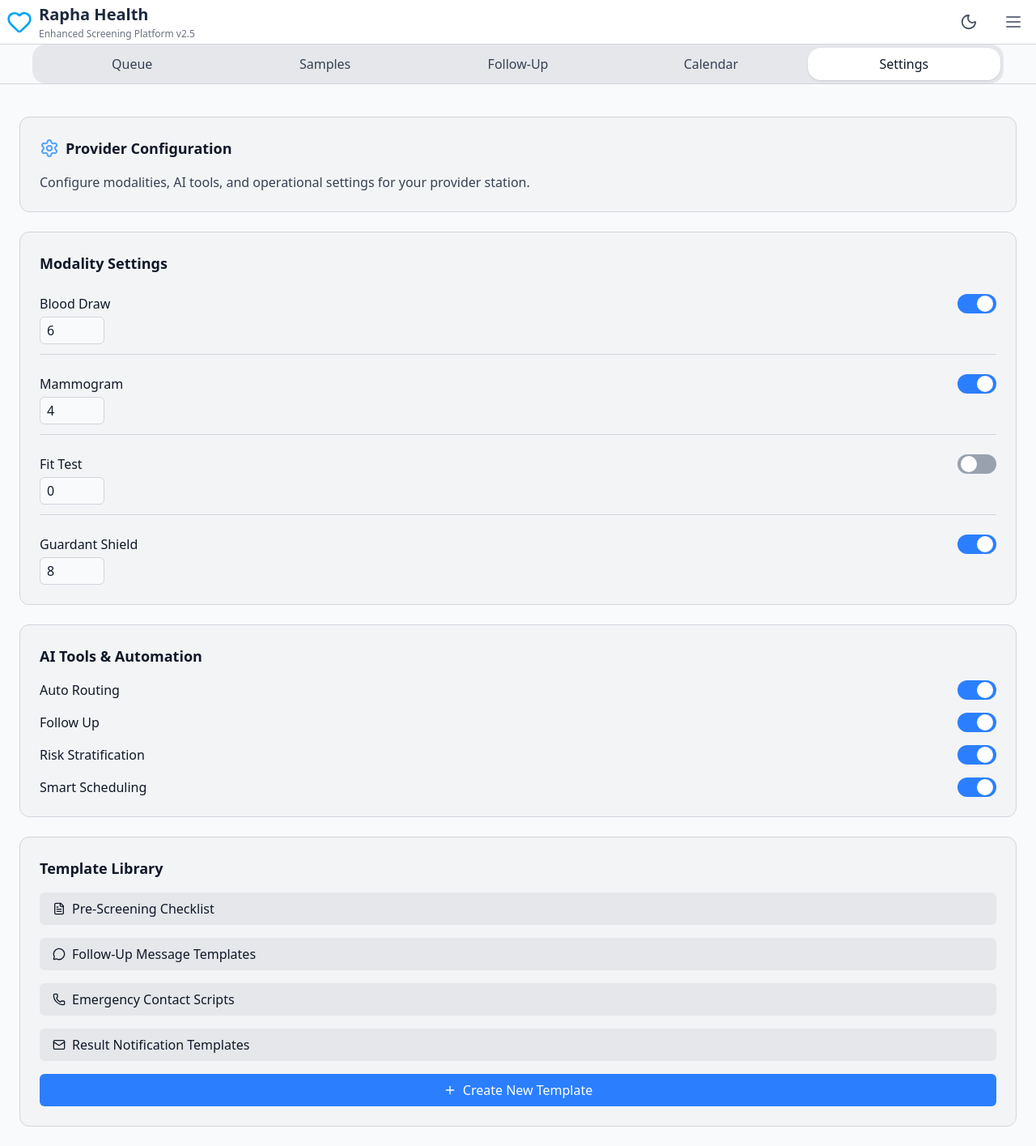
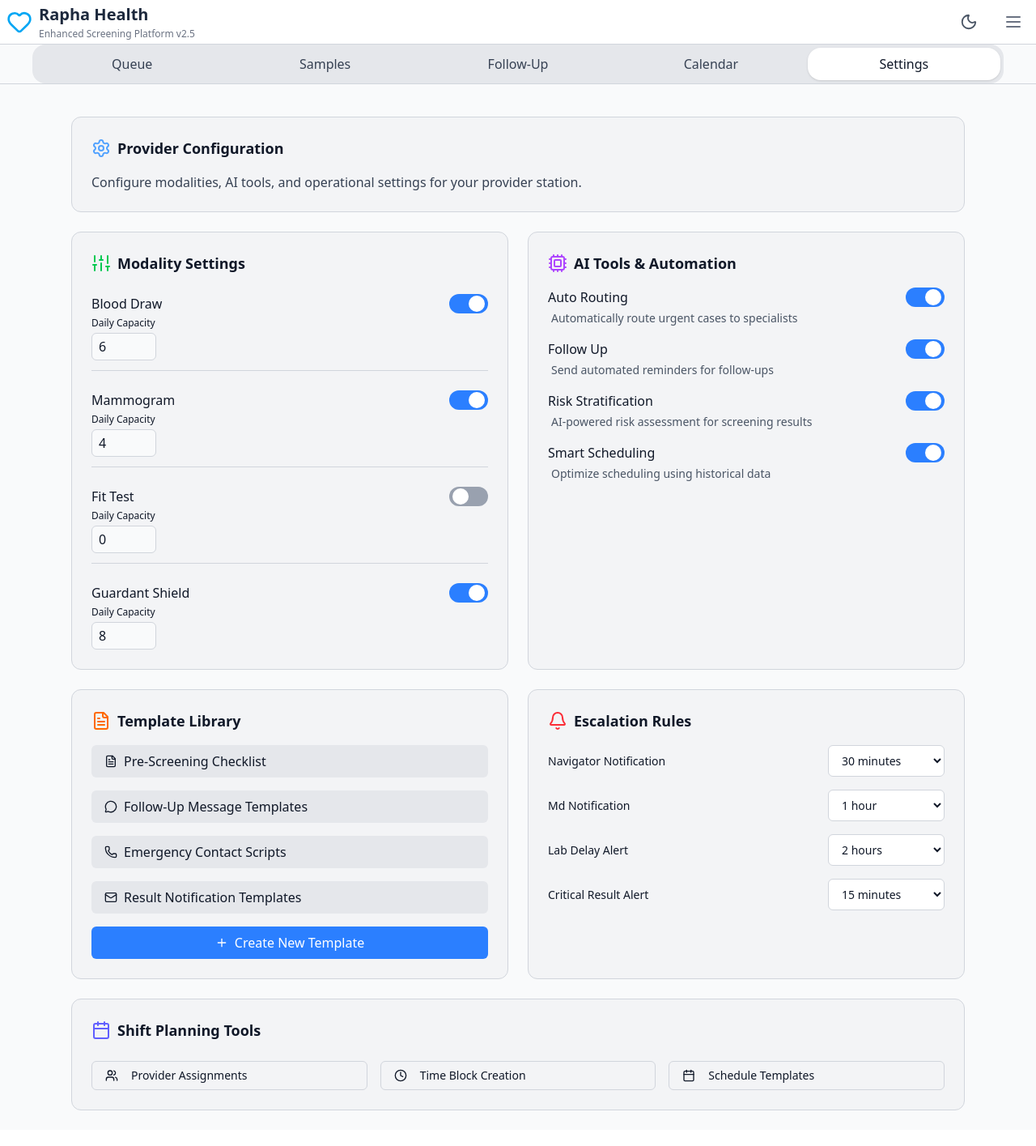
Before and after one commit to infoziantappwrite/my-rapha-health-app, a React (Vite) app: page /provider/settings in a window 1280 px wide. Shown: the whole page at 81% size. Built offline with nearby package versions, Linux system fonts and the light colour scheme.

Commit message:
settings page

```diff
--- a/src/pages/Provider_Portal/SettingsDashboard.jsx
+++ b/src/pages/Provider_Portal/SettingsDashboard.jsx
@@ -6,17 +6,14 @@ import {
   Mail,
   Plus,
   Settings,
+  Users,
+  Clock,
+  Calendar,
+  Cpu,
+  Sliders,
+  Bell,
 } from "lucide-react";
-
-// Toast Component
-const Toast = ({ message, onClose }) => (
-  <div className="fixed bottom-4 right-4 bg-blue-600 text-white px-4 py-2 rounded-md shadow-md flex items-center justify-between w-80 z-50">
-    <span>{message}</span>
-    <button onClick={onClose} className="ml-2 font-bold">
-      X
-    </button>
-  </div>
-);
+import NotificationToast from "../../components/NotificationToast";
 
 // Switch Component
 const Switch = ({ label, value, onChange }) => (
@@ -53,17 +50,39 @@ const SettingsDashboard = () => {
     smartScheduling: true,
   });
 
+  const [escalationRules, setEscalationRules] = useState({
+    navigator: "30 minutes",
+    md: "1 hour",
+    lab: "2 hours",
+    critical: "15 minutes",
+  });
+
   const handleSwitch = (key) => {
     setSwitchStates((prev) => ({ ...prev, [key]: !prev[key] }));
-    setToastMessage(`${key.replace(/([A-Z])/g, " $1")} toggled ${!switchStates[key] ? "ON" : "OFF"}`);
+    setToastMessage(
+      `${key.replace(/([A-Z])/g, " $1")} toggled ${
+        !switchStates[key] ? "ON" : "OFF"
+      }`
+    );
+  };
+
+  const handleDropdownChange = (key, value) => {
+    setEscalationRules((prev) => ({ ...prev, [key]: value }));
+    setToastMessage(`${key} updated to ${value}`);
   };
 
   return (
-    <div className="min-h-screen p-6 space-y-6  text-gray-900 dark:text-white">
+    <div className="min-h-screen p-6 space-y-6 text-gray-900 dark:text-white max-w-6xl mx-auto">
       {/* Toast */}
-      {toastMessage && <Toast message={toastMessage} onClose={() => setToastMessage("")} />}
+      {toastMessage && (
+        <NotificationToast
+          title="Notification"
+          content={toastMessage}
+          onClose={() => setToastMessage("")}
+        />
+      )}
 
-      {/* Provider Configuration Card */}
+      {/* Provider Configuration Card (Full Width Title Section) */}
       <div className="rounded-xl border p-6 space-y-4 bg-gray-100 dark:bg-gray-800 border-gray-300 dark:border-gray-700">
         <h4 className="flex items-center gap-2 text-lg font-bold">
           <Settings className="h-6 w-6 text-blue-400" /> Provider Configuration
@@ -73,43 +92,93 @@ const SettingsDashboard = () => {
         </p>
       </div>
 
-      {/* Modality Settings Card */}
+      {/* Grid Layout for 3 Next Sections */}
+      <div className="grid grid-cols-1 md:grid-cols-2 gap-6">
+        {/* Modality Settings */}
         <div className="rounded-xl border p-6 space-y-6 bg-gray-100 dark:bg-gray-800 border-gray-300 dark:border-gray-700">
-        <h4 className="text-lg font-bold">Modality Settings</h4>
-        {["bloodDraw", "mammogram", "fitTest", "guardantShield"].map((key, idx) => (
+          <h4 className="flex items-center gap-2 text-lg font-bold">
+            <Sliders className="h-6 w-6 text-green-500" /> Modality Settings
+          </h4>
+          {["bloodDraw", "mammogram", "fitTest", "guardantShield"].map(
+            (key, idx) => (
               <div key={key} className="space-y-1">
                 <Switch
-              label={key.replace(/([A-Z])/g, " $1").replace(/^./, str => str.toUpperCase())}
+                  label={key
+                    .replace(/([A-Z])/g, " $1")
+                    .replace(/^./, (str) => str.toUpperCase())}
                   value={switchStates[key]}
                   onChange={() => handleSwitch(key)}
                 />
+                <span className="block text-xs">Daily Capacity</span>
                 <input
                   type="number"
                   className="w-20 px-2 py-1 rounded-md border bg-gray-50 dark:bg-gray-700 border-gray-300 dark:border-gray-600 text-gray-900 dark:text-white"
-              value={key === "fitTest" ? 0 : key === "bloodDraw" ? 6 : key === "mammogram" ? 4 : 8}
-              onChange={(e) => console.log(`${key} value changed to ${e.target.value}`)}
+                  value={
+                    key === "fitTest"
+                      ? 0
+                      : key === "bloodDraw"
+                      ? 6
+                      : key === "mammogram"
+                      ? 4
+                      : 8
+                  }
+                  onChange={(e) =>
+                    console.log(`${key} value changed to ${e.target.value}`)
+                  }
                 />
-            {idx < 3 && <div className="h-px w-full my-2 bg-gray-300 dark:bg-gray-700" />}
+                {idx < 3 && (
+                  <div className="h-px w-full my-2 bg-gray-300 dark:bg-gray-700" />
+                )}
+              </div>
+            )
+          )}
+        </div>
+
+        {/* AI Tools & Automation */}
+        <div className="rounded-xl border p-6 space-y-4 bg-gray-100 dark:bg-gray-800 border-gray-300 dark:border-gray-700">
+          <h4 className="flex items-center gap-2 text-lg font-bold">
+            <Cpu className="h-6 w-6 text-purple-500" /> AI Tools & Automation
+          </h4>
+          {[
+            {
+              key: "autoRouting",
+              label: "Auto Routing",
+              description: "Automatically route urgent cases to specialists",
+            },
+            {
+              key: "followUp",
+              label: "Follow Up",
+              description: "Send automated reminders for follow-ups",
+            },
+            {
+              key: "riskStratification",
+              label: "Risk Stratification",
+              description: "AI-powered risk assessment for screening results",
+            },
+            {
+              key: "smartScheduling",
+              label: "Smart Scheduling",
+              description: "Optimize scheduling using historical data",
+            },
+          ].map(({ key, label, description }) => (
+            <div key={key} className="space-y-1">
+              <Switch
+                label={label}
+                value={switchStates[key]}
+                onChange={() => handleSwitch(key)}
+              />
+              <p className="text-sm text-gray-600 dark:text-gray-400 ml-1">
+                {description}
+              </p>
             </div>
           ))}
         </div>
 
-      {/* AI Tools & Automation Card */}
-      <div className="rounded-xl border p-6 space-y-4 bg-gray-100 dark:bg-gray-800 border-gray-300 dark:border-gray-700">
-        <h4 className="text-lg font-bold">AI Tools & Automation</h4>
-        {["autoRouting", "followUp", "riskStratification", "smartScheduling"].map((key) => (
-          <Switch
-            key={key}
-            label={key.replace(/([A-Z])/g, " $1").replace(/^./, str => str.toUpperCase())}
-            value={switchStates[key]}
-            onChange={() => handleSwitch(key)}
-          />
-        ))}
-      </div>
-
-      {/* Template Library Card */}
-      <div className="rounded-xl border p-6 space-y-4 bg-gray-100 dark:bg-gray-800 border-gray-300 dark:border-gray-700">
-        <h4 className="text-lg font-bold">Template Library</h4>
+        {/* Template Library */}
+        <div className="rounded-xl border p-6 space-y-4 bg-gray-100 dark:bg-gray-800 border-gray-300 dark:border-gray-700 ">
+          <h4 className="flex items-center gap-2 text-lg font-bold">
+            <FileText className="h-6 w-6 text-orange-500" /> Template Library
+          </h4>
           {[
             { name: "Pre-Screening Checklist", icon: FileText },
             { name: "Follow-Up Message Templates", icon: MessageCircle },
@@ -132,6 +201,62 @@ const SettingsDashboard = () => {
             <Plus className="w-4 h-4" /> Create New Template
           </button>
         </div>
+         <div className="rounded-xl border p-6 space-y-4 bg-gray-100 dark:bg-gray-800 border-gray-300 dark:border-gray-700">
+        <div className=" space-y-4">
+          <h4 className="flex items-center gap-2 text-lg font-bold">
+            <Bell className="h-6 w-6 text-red-500" /> Escalation Rules
+          </h4>
+
+          {[
+            { key: "navigator", label: "Navigator Notification" },
+            { key: "md", label: "Md Notification" },
+            { key: "lab", label: "Lab Delay Alert" },
+            { key: "critical", label: "Critical Result Alert" },
+          ].map(({ key, label }) => (
+            <div key={key} className="flex items-center justify-between">
+              <span className="font-medium text-sm">{label}</span>
+              <select
+                className="w-36 rounded-md border px-3 py-2 text-sm border-gray-300 bg-white dark:bg-gray-700 dark:text-white"
+                value={escalationRules[key]}
+                onChange={(e) => handleDropdownChange(key, e.target.value)}
+              >
+                <option>15 minutes</option>
+                <option>30 minutes</option>
+                <option>1 hour</option>
+                <option>2 hours</option>
+                <option>6 hours</option>
+                <option>12 hours</option>
+              </select>
+            </div>
+          ))}
+        </div>
+      </div>
+      </div>
+
+      {/* Escalation Rules (Full Width with functional dropdowns) */}
+
+
+      {/* Shift Planning Tools */}
+      <div className="bg-card text-card-foreground flex flex-col bg-gray-100 dark:bg-gray-800 gap-6 rounded-xl border border-gray-300 dark:border-gray-600">
+        <div className="px-6 pt-6">
+          <h4 className="flex items-center gap-2 text-lg font-bold">
+            <Calendar className="h-6 w-6 text-indigo-500" /> Shift Planning Tools
+          </h4>
+        </div>
+        <div className="px-6 pb-6">
+          <div className="grid grid-cols-1 md:grid-cols-3 gap-4">
+            <button className="inline-flex items-center gap-2 rounded-md text-sm font-medium transition-all border bg-background text-foreground hover:bg-accent hover:text-accent-foreground dark:bg-input/30 dark:border-input dark:hover:bg-input/50 h-9 px-4 py-2 justify-start border-gray-300 dark:border-gray-600">
+              <Users className="h-4 w-4 mr-2" /> Provider Assignments
+            </button>
+            <button className="inline-flex items-center gap-2 rounded-md text-sm font-medium transition-all border bg-background text-foreground hover:bg-accent hover:text-accent-foreground dark:bg-input/30 dark:border-input dark:hover:bg-input/50 h-9 px-4 py-2 justify-start border-gray-300 dark:border-gray-600">
+              <Clock className="h-4 w-4 mr-2" /> Time Block Creation
+            </button>
+            <button className="inline-flex items-center gap-2 rounded-md text-sm font-medium transition-all border bg-background text-foreground hover:bg-accent hover:text-accent-foreground dark:bg-input/30 dark:border-input dark:hover:bg-input/50 h-9 px-4 py-2 justify-start border-gray-300 dark:border-gray-600">
+              <Calendar className="h-4 w-4 mr-2" /> Schedule Templates
+            </button>
+          </div>
+        </div>
+      </div>
     </div>
   );
 };
```
Lines whose indentation alone changed are shown as unchanged.
